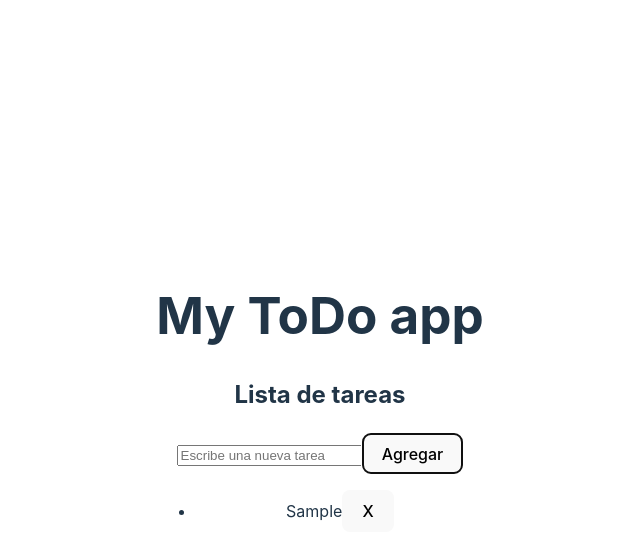
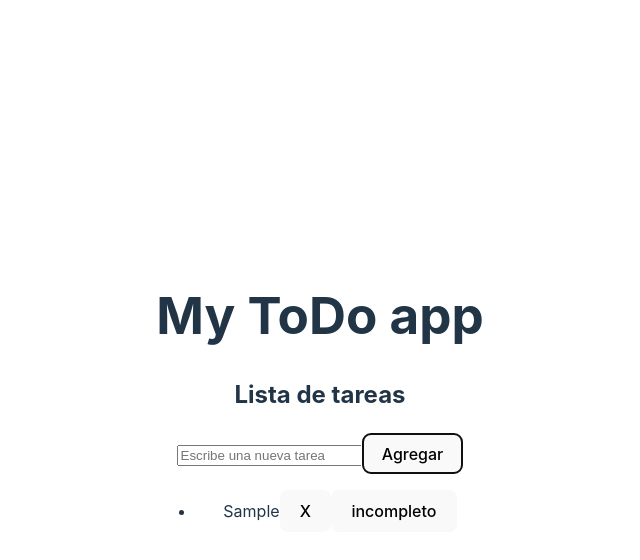
Before and after one commit to AndresCRM33/todo-front, a React (Vite) app: page / in a window 1280 px wide. Both pictures are taken after typing "Sample" into the empty fields and a click on the button "Agregar". Shown: the top 560 px of the page, without its empty margins (320-960 px from the left). Built offline with nearby package versions, Linux system fonts and the light colour scheme.

Commit message:
Se actualizan las tareas

```diff
--- a/src/components/TaskItem.jsx
+++ b/src/components/TaskItem.jsx
@@ -1,9 +1,10 @@
 import React from "react";
 
-const TaskItem = ({tarea, eliminarTarea}) => {
+const TaskItem = ({tarea, eliminarTarea, completarTarea}) => {
     return(<li>
         <span>{tarea.title}</span>
         <button onClick={() => eliminarTarea(tarea.id)}>X</button>
+        <button onClick={() => completarTarea(tarea.id)}>{tarea.completed ? "completado" : "incompleto"}</button>
     </li>)
 }
 
--- a/src/pages/Home.jsx
+++ b/src/pages/Home.jsx
@@ -11,7 +11,8 @@ const Home = () => {
 
         const nueva = {
             id: Date.now(),
-            title: nuevaTarea
+            title: nuevaTarea,
+            completed: false
         }
 
         setTareas([...tareas, nueva])
@@ -21,6 +22,13 @@ const Home = () => {
     const eliminarTarea = (id) =>{
         const tareasActualizadas = tareas.filter(tarea => tarea.id !== id)
         setTareas(tareasActualizadas)
+    }
+
+    const completarTarea = (id) =>{
+        const tareaParaActualizar = tareas.map(tarea =>
+            tarea.id === id ? {...tarea, completed: !tarea.completed} : tarea)
+
+        setTareas(tareaParaActualizar)
     }
 
     return(<div>
@@ -37,7 +45,7 @@ const Home = () => {
 
         <ul>
         {tareas.map((tarea) => (
-          <TaskItem key={tarea.id} tarea={tarea} eliminarTarea={eliminarTarea}/>
+          <TaskItem key={tarea.id} tarea={tarea} eliminarTarea={eliminarTarea} completarTarea={completarTarea}/>
         ))}
         </ul>
     </div>)
```
